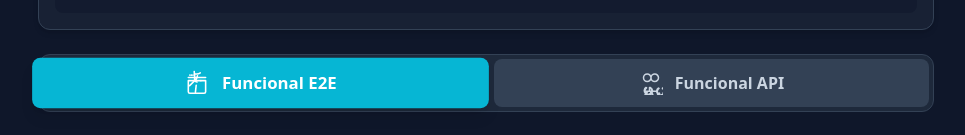
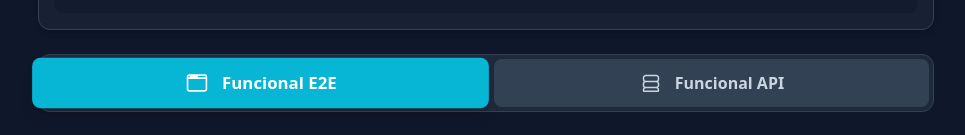
Before and after one commit to erich0101/QA-Test-Case-Generator, a React (Vite) app: page / in a window 1280 px wide. Shown: the part 302-437 px from the top of the page, without its empty margins (154-1119 px from the left). Built offline with nearby package versions, Linux system fonts and the light colour scheme.

Commit message:
Actualizar los íconos BrowserIcon y ServerStackIcon para mejorar su diseño y estructura SVG. Se simplifican los elementos y se ajustan las propiedades de los caminos para una mejor representación visual.

```diff
--- a/components/icons/BrowserIcon.tsx
+++ b/components/icons/BrowserIcon.tsx
@@ -1,6 +1,3 @@
-
-import React from 'react';
-
 export const BrowserIcon: React.FC<React.SVGProps<SVGSVGElement>> = (props) => (
     <svg
       xmlns="http://www.w3.org/2000/svg"
@@ -13,17 +10,15 @@ export const BrowserIcon: React.FC<React.SVGProps<SVGSVGElement>> = (props) => (
       <path
         strokeLinecap="round"
         strokeLinejoin="round"
-      d="M9.75 3.104v5.714a2.25 2.25 0 01-.659 1.591L5 14.5M9.75 3.104c.621.206 1.278.317 1.976.317 1.272 0 2.46-.364 3.445-1.003m-4.431 8.187c.39.223.82.384 1.27.468m-1.943-1.125a23.945 23.945 0 01-.256-4.63m0 0a23.923 23.923 0 01-.43-4.522m1.157 8.948c.848-1.29 1.53-2.843 1.874-4.568m-1.157 8.948L10.5 21m5.25-11.25h.008v.008H15.75v-.008z"
+        d="M4.5 4.5h15a1.5 1.5 0 011.5 1.5v1.5h-18V6a1.5 1.5 0 011.5-1.5z"
       />
       <path
         strokeLinecap="round"
         strokeLinejoin="round"
-      d="M3.75 9.75h16.5v10.5a1.5 1.5 0 01-1.5 1.5H5.25a1.5 1.5 0 01-1.5-1.5V9.75z"
+        d="M3 7.5h18v10.5a1.5 1.5 0 01-1.5 1.5h-15A1.5 1.5 0 013 18V7.5z"
       />
-    <path
-        strokeLinecap="round"
-        strokeLinejoin="round"
-        d="M3.75 6.75h16.5M5.25 4.5h.008v.008H5.25V4.5zm1.5 0h.008v.008H6.75V4.5zm1.5 0h.008v.008H8.25V4.5z"
-    />
+      <circle cx="6.5" cy="6" r="0.75" fill="currentColor" />
+      <circle cx="9" cy="6" r="0.75" fill="currentColor" />
+      <circle cx="11.5" cy="6" r="0.75" fill="currentColor" />
     </svg>
   );
--- a/components/icons/ServerStackIcon.tsx
+++ b/components/icons/ServerStackIcon.tsx
@@ -1,6 +1,3 @@
-
-import React from 'react';
-
 export const ServerStackIcon: React.FC<React.SVGProps<SVGSVGElement>> = (props) => (
     <svg
       xmlns="http://www.w3.org/2000/svg"
@@ -13,7 +10,7 @@ export const ServerStackIcon: React.FC<React.SVGProps<SVGSVGElement>> = (props)
       <path
         strokeLinecap="round"
         strokeLinejoin="round"
-      d="M6 20.25h12m-7.5-3.75v3.75m.623-3.75a3.75 3.75 0 11-4.123 0m4.123 0c.193.123.406.223.638.293a3.75 3.75 0 11-4.123 0m4.123 0c-.193.123-.406.223-.638.293m12.375 0a3.75 3.75 0 11-4.123 0m4.123 0c.193.123.406.223.638.293a3.75 3.75 0 11-4.123 0m4.123 0c-.193.123-.406.223-.638.293m-11.75 3.75a3.75 3.75 0 11-4.123 0m4.123 0c.193.123.406.223.638.293a3.75 3.75 0 11-4.123 0m4.123 0c-.193.123-.406.223-.638.293m12.375 0a3.75 3.75 0 11-4.123 0m4.123 0c.193.123.406.223.638.293a3.75 3.75 0 11-4.123 0m4.123 0c-.193.123-.406.223-.638.293M4.5 6.75a3.75 3.75 0 117.5 0 3.75 3.75 0 01-7.5 0zM12 6.75a3.75 3.75 0 117.5 0 3.75 3.75 0 01-7.5 0z"
+        d="M4.5 6.75A2.25 2.25 0 016.75 4.5h10.5a2.25 2.25 0 012.25 2.25v1.5a2.25 2.25 0 01-2.25 2.25H6.75A2.25 2.25 0 014.5 8.25v-1.5zM4.5 12.75A2.25 2.25 0 016.75 10.5h10.5a2.25 2.25 0 012.25 2.25v1.5a2.25 2.25 0 01-2.25 2.25H6.75A2.25 2.25 0 014.5 14.25v-1.5zM4.5 18.75A2.25 2.25 0 016.75 16.5h10.5a2.25 2.25 0 012.25 2.25v.75a.75.75 0 01-.75.75H5.25a.75.75 0 01-.75-.75v-.75z"
       />
     </svg>
   );
```
Lines whose indentation alone changed are shown as unchanged.
